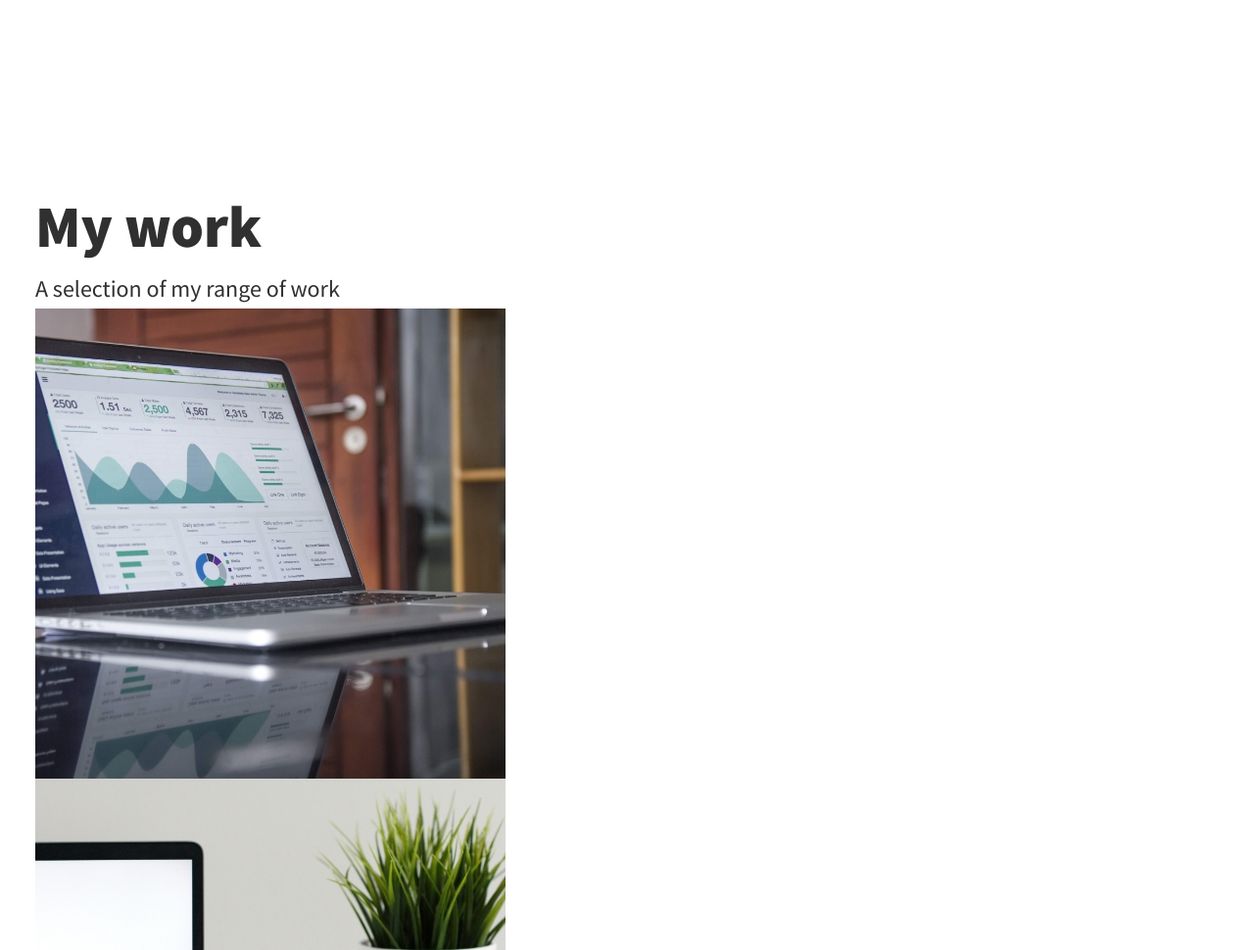
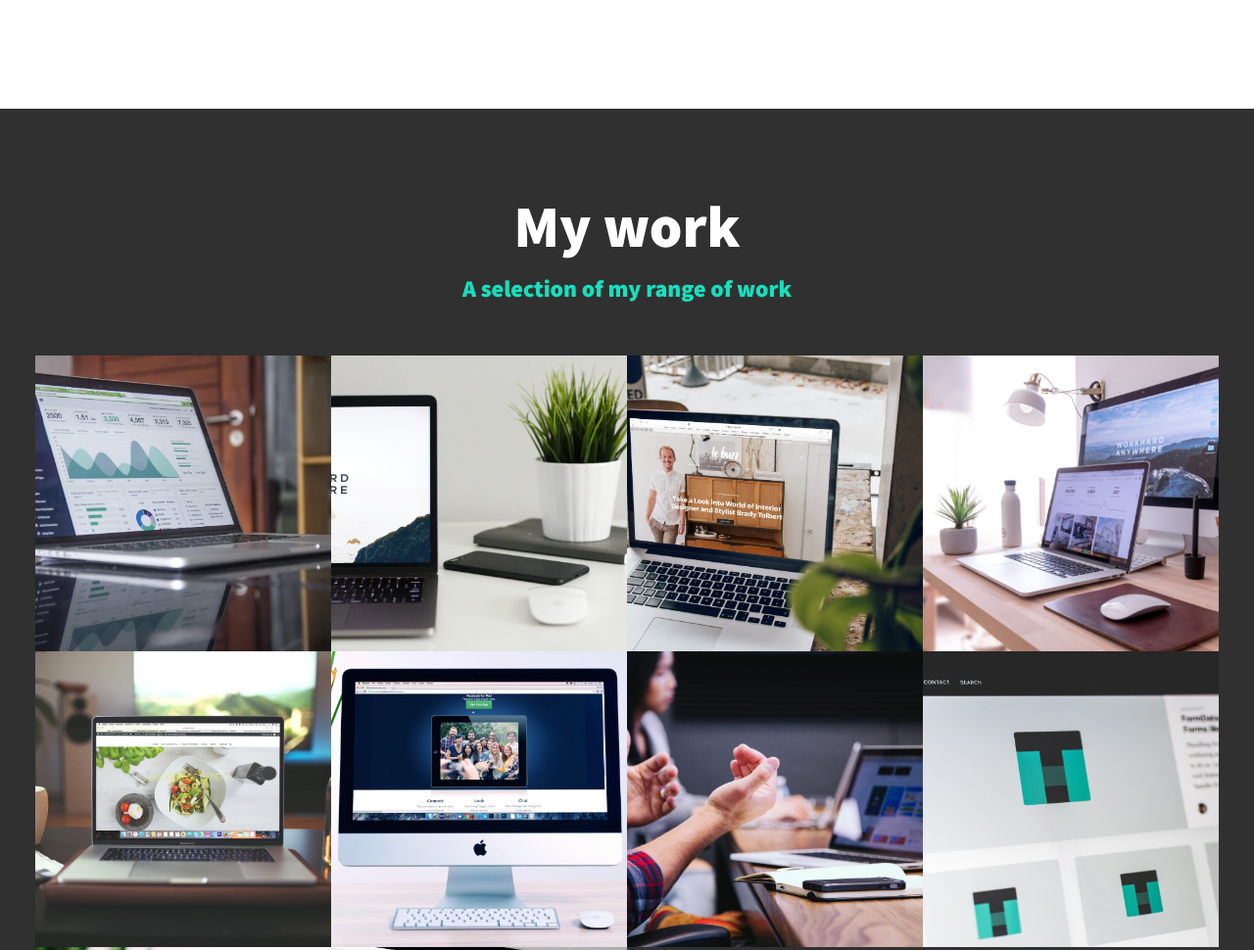
Before and after one commit to gianmarioiamoni/portfolio-website, a website: page index.html in a window 1280 px wide. Shown: the part 1565-2535 px from the top of the page at 98% size. Drawn offline with Linux system fonts and the light colour scheme.

Commit message:
styling portfolio section

```diff
--- a/css/styles.css
+++ b/css/styles.css
@@ -255,3 +255,43 @@ header {
         z-index: 2;
     }
 }
+
+/* My work */
+.my-work {
+    background-color: var(--clr-dark);
+    color: var(--clr-light);
+    text-align: center;
+}
+
+.section__subtitle--work {
+    color: var(--clr-accent);
+    font-weight: var(--fw-bold);
+    margin-bottom: 2em;
+}
+
+.portfolio {
+    display: grid;
+    grid-template-columns: repeat(auto-fit, minmax(300px, 1fr));
+}
+
+.portfolio__item {
+    background: var(--clr-accent);
+    overflow: hidden;
+}
+
+.portfolio__img {
+    transition:
+        transform 750ms cubic-bezier(.5, 0, .5, 1),
+        opacity 250ms linear;
+}
+
+.portfolio__item:focus {
+    position: relative;
+    z-index: 2;
+}
+
+.portfolio__img:hover,
+.portfolio__item:focus .portfolio__img {
+    transform: scale(1.2);
+    opacity: .5;
+}
```
